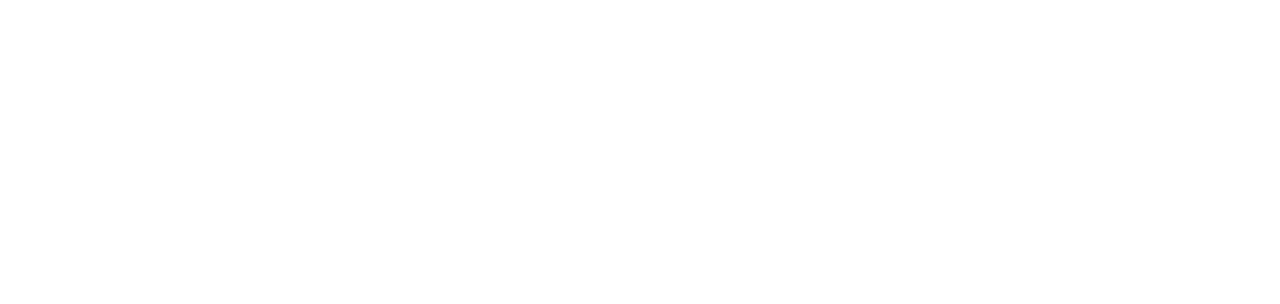
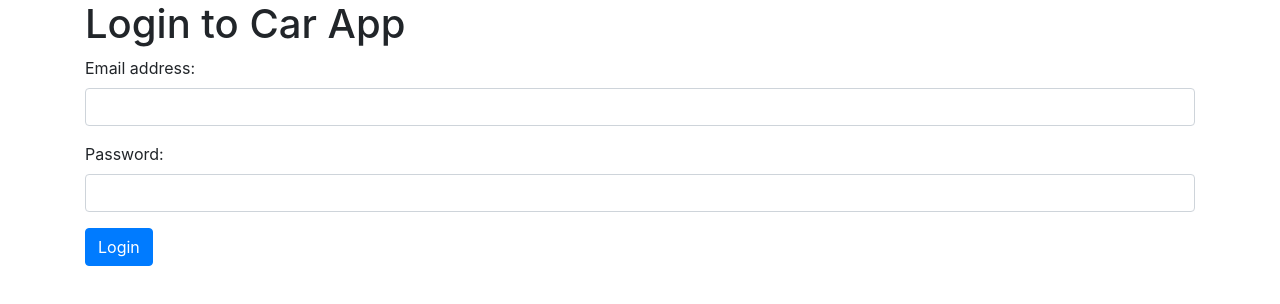
Before and after one commit to nirch/cars-angularjs, a plain HTML site: page index.html at #!/login in a window 1280 px wide. Drawn offline with nearby package versions, Linux system fonts and the light colour scheme; some packages are replaced by stand-ins of ours.

Commit message:
Added login route + basic html

```diff
--- a/app/app.js
+++ b/app/app.js
@@ -6,4 +6,7 @@ app.config(function($routeProvider) {
     .when("/", {
       templateUrl : "app/home/home.html"
     })
+    .when("/login", {
+      templateUrl : "app/login/login.html"
+    })
 });
--- /dev/null
+++ b/app/login/login.html
@@ -0,0 +1,14 @@
+<div class="container">
+    <h1>Login to Car App</h1>
+    <form>
+        <div class="form-group">
+          <label for="email">Email address:</label>
+          <input type="email" class="form-control" id="email">
+        </div>
+        <div class="form-group">
+          <label for="pwd">Password:</label>
+          <input type="password" class="form-control" id="pwd">
+        </div>
+        <button type="button" class="btn btn-primary">Login</button>
+      </form>
+</div>
```
Also changed, not shown: app/home/home.html (+1 -1 lines).
